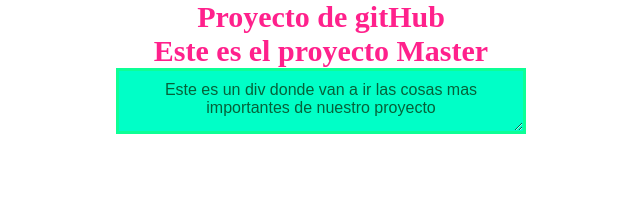
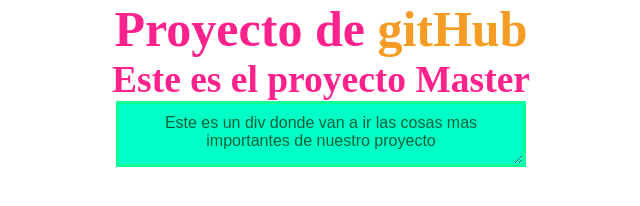
Before and after one commit to CarlosGr10/hyperblog, a plain HTML site: page index.html in a window 1280 px wide. Shown: the whole page, without its empty margins (319-959 px from the left). Drawn offline with Linux system fonts and the light colour scheme.

Commit message:
Esta es cambios esteticos en los titulos

```diff
--- a/css/estilos.css
+++ b/css/estilos.css
@@ -21,10 +21,15 @@
     text-align: center;
 }
 
-h1, h2
+.dv0
 {
     font: Arial;
-    font-size: 30px;
+    font-size: 25px;
     text-align: center;
     color: #FF218C;
 }
+
+.letter
+{
+    color: rgb(246, 156, 37);
+}
--- a/index.html
+++ b/index.html
@@ -10,7 +10,7 @@
 <body>
 
     <div class="dv0">
-    <h1>Proyecto de gitHub</h1>
+    <h1>Proyecto de <span class="letter">gitHub</span></h1>
     <h2>Este es el proyecto Master</h2>
     </div>
 
```
